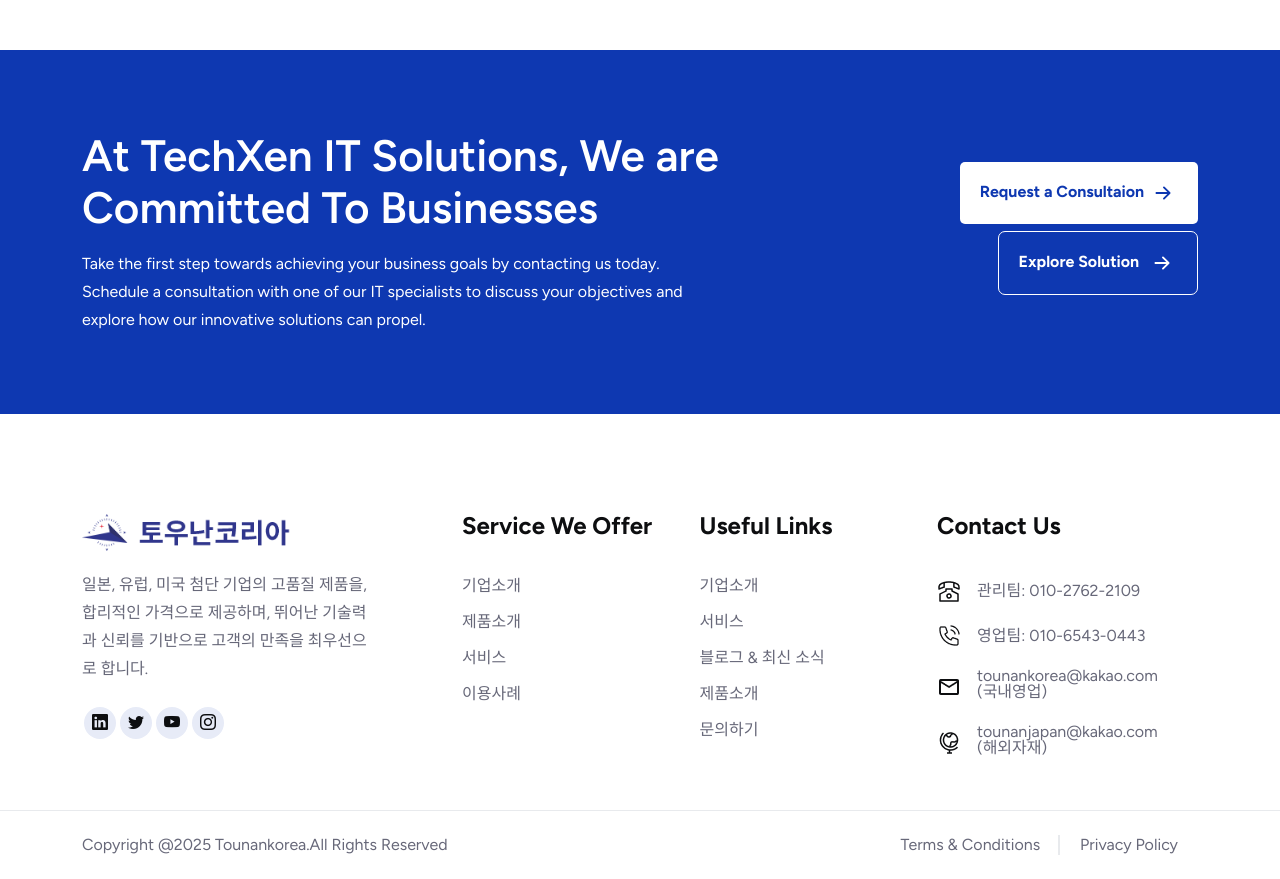
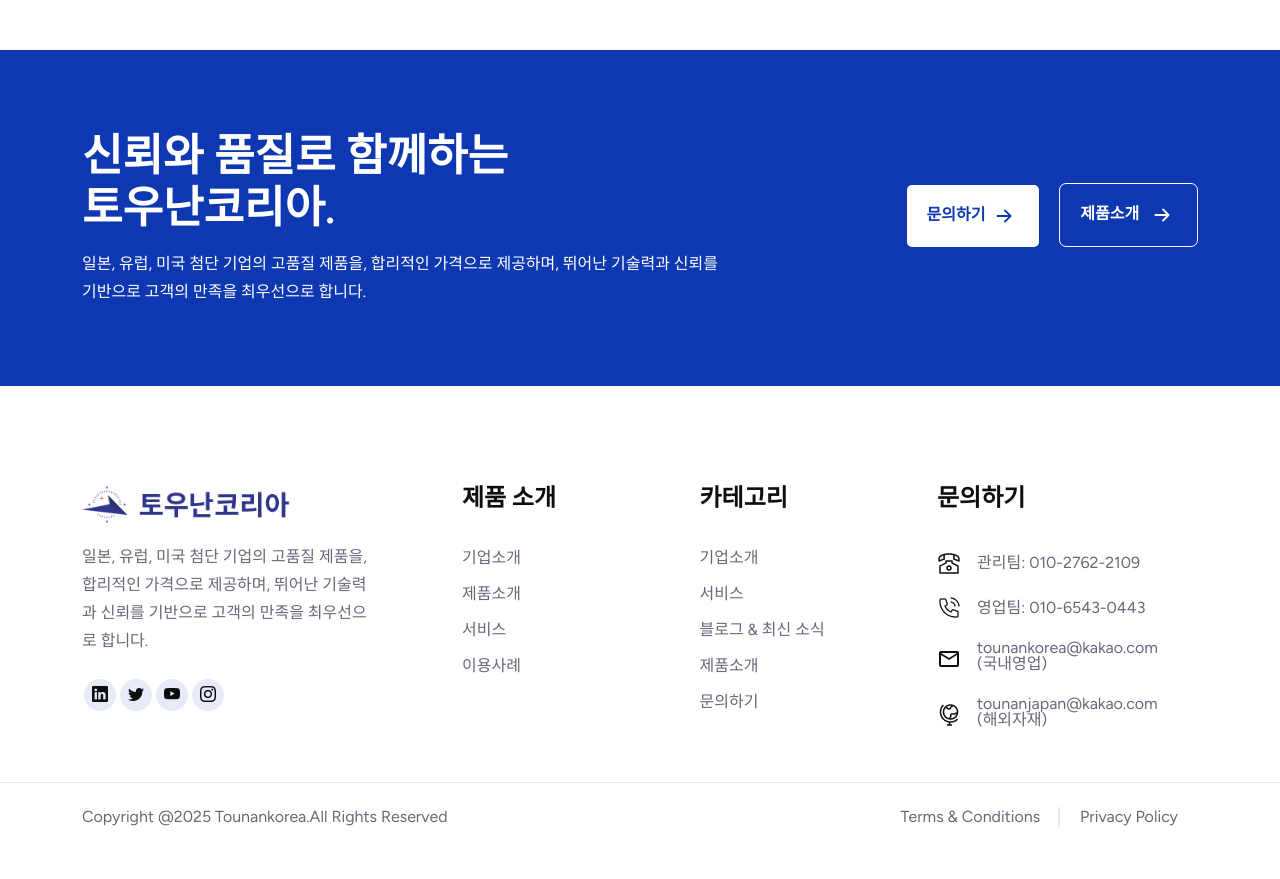
Before and after one commit to patcaulfield/repository-tounankorea002, a Next.js app: page /blog in a window 1280 px wide. Shown: the part 2940-3819 px from the top of the page. After the commit the page ends 3791 px from the top, so only its background shows below. Built offline with nearby package versions, Linux system fonts and the light colour scheme.

Commit message:
Update004

```diff
--- a/src/app/(defaultLayout)/page.jsx
+++ b/src/app/(defaultLayout)/page.jsx
@@ -50,10 +50,6 @@
                 btnName="Discover More"
                 btnUrl="/about"
             ></About1>
-            <Services1></Services1>
-            <Choose1></Choose1>
-            <Project1></Project1>
-            <Testimonial1></Testimonial1>
             <Blog1></Blog1>
             <Cta1></Cta1>
         </div>
--- a/src/app/Components/Cta/Cta1.jsx
+++ b/src/app/Components/Cta/Cta1.jsx
@@ -7,20 +7,20 @@
             <div className="row align-items-center">
               <div className="col-lg-7">
                 <div className="heading1-w">
-                  <h2 className="title tg-element-title">At TechXen IT Solutions, We are Committed To Businesses</h2>
+                  <h2 className="title tg-element-title">신뢰와 품질로 함께하는 <br/>토우난코리아.</h2>
                   <div className="space16"></div>
-                  <p data-aos="fade-right" data-aos-duration="700" >Take the first step towards achieving your business goals by contacting us today. Schedule a consultation with one of our IT specialists to discuss your objectives and explore how our innovative solutions can propel.</p>
+                  <p data-aos="fade-right" data-aos-duration="700" >일본, 유럽, 미국 첨단 기업의 고품질 제품을, 합리적인 가격으로 제공하며, 뛰어난 기술력과 신뢰를 기반으로 고객의 만족을 최우선으로 합니다.</p>
                 </div>
               </div>
 
               <div className="col-lg-5">
                 <div className="buttons">
-                  <Link className="cta-btn1" href="/service">Request a Consultaion <span>
+                  <Link className="cta-btn1" href="/contact">문의하기 <span>
                   <svg xmlns="http://www.w3.org/2000/svg" width="30" height="30" fill="currentColor" className="bi bi-arrow-right-short" viewBox="0 0 16 16">
                         <path fillRule="evenodd" d="M4 8a.5.5 0 0 1 .5-.5h5.793L8.146 5.354a.5.5 0 1 1 .708-.708l3 3a.5.5 0 0 1 0 .708l-3 3a.5.5 0 0 1-.708-.708L10.293 8.5H4.5A.5.5 0 0 1 4 8"/>
                       </svg>
                     </span></Link>
-                  <Link className="cta-btn2" href="/service">Explore Solution <span>
+                  <Link className="cta-btn2" href="/project">제품소개 <span>
                   <svg xmlns="http://www.w3.org/2000/svg" width="30" height="30" fill="currentColor" className="bi bi-arrow-right-short" viewBox="0 0 16 16">
                         <path fillRule="evenodd" d="M4 8a.5.5 0 0 1 .5-.5h5.793L8.146 5.354a.5.5 0 1 1 .708-.708l3 3a.5.5 0 0 1 0 .708l-3 3a.5.5 0 0 1-.708-.708L10.293 8.5H4.5A.5.5 0 0 1 4 8"/>
                       </svg>
--- a/src/app/Components/Footer/Footer1.jsx
+++ b/src/app/Components/Footer/Footer1.jsx
@@ -28,7 +28,7 @@
 
                   <div className="col-lg col-md-6 col-12">
                        <div className="single-footer-items">
-                            <h3>Service We Offer</h3>
+                            <h3>제품 소개</h3>
 
                             <ul className="menu-list">
                                  <li><Link href="/service/service-details">기업소개</Link></li>
@@ -41,7 +41,7 @@
 
                   <div className="col-lg col-md-6 col-12">
                        <div className="single-footer-items">
-                            <h3>Useful Links</h3>
+                            <h3>카테고리</h3>
 
                             <ul className="menu-list">
                                  <li><Link href="/about">기업소개 </Link></li>
@@ -56,7 +56,7 @@
 
                   <div className="col-lg-3 col-md-6 col-12">
                        <div className="single-footer-items">
-                            <h3>Contact Us</h3>
+                            <h3>문의하기</h3>
 
                             <div className="contact-box">
                               <div className="icon">
```
